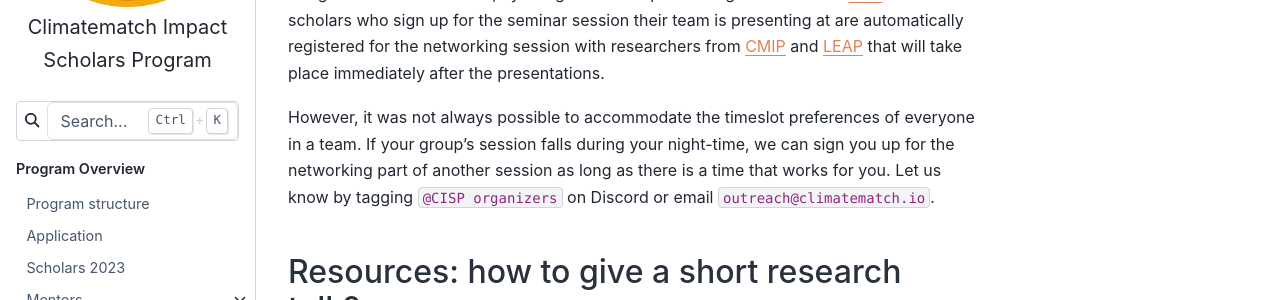
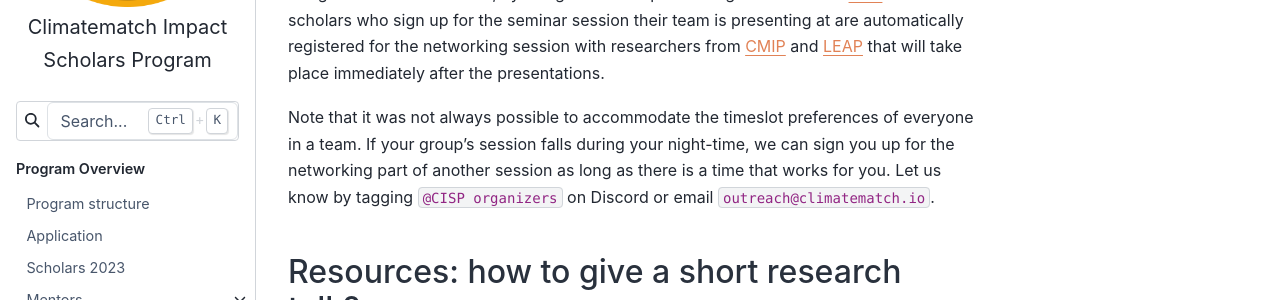
Before and after one commit to zanemit/cisp, a Jupyter Book: the page built from output-guidelines/seminar_guidelines.md, in a window 1280 px wide and 900 px high, scrolled down 1127 px. Shown: the part 231-531 px from the top of the window. Built offline with Jupyter Book 1.0.4 settings and Sphinx 7.4.7 and the Sphinx Book theme 1.1.4, drawn with Linux system fonts in a browser that asks for light colours.

Commit message:
Slight wording improvement

```diff
--- a/output-guidelines/seminar_guidelines.md
+++ b/output-guidelines/seminar_guidelines.md
@@ -25,7 +25,7 @@ We highly encourage scholars to attend the seminar sessions of other teams as we
 Scholars **must sign up** for every seminar they intend to attend, including the session assigned to their own team, by filling out the respective registration forms [here](./seminar_presentations2.md).
 The scholars who sign up for the seminar session their team is presenting at are automatically registered for the networking session with researchers from [CMIP](https://wcrp-cmip.org/) and [LEAP](https://leap.columbia.edu/) that will take place immediately after the presentations.
 
-However, it was not always possible to accommodate the timeslot preferences of everyone in a team. If your group's session falls during your night-time, we can sign you up for the networking part of another session as long as there is a time that works for you. Let us know by tagging `@CISP organizers` on Discord or email `outreach@climatematch.io`.
+Note that it was not always possible to accommodate the timeslot preferences of everyone in a team. If your group's session falls during your night-time, we can sign you up for the networking part of another session as long as there is a time that works for you. Let us know by tagging `@CISP organizers` on Discord or email `outreach@climatematch.io`.
 
 ## Resources: how to give a short research talk?
 - ["The Art of Selling Science: Presenting an engaging scientific talk" by Caitlin Grzeskowiak, PLOS Early Career Research Community](https://ecrcommunity.plos.org/2017/01/31/the-art-of-selling-science-presenting-an-engaging-scientific-talk/)
```
